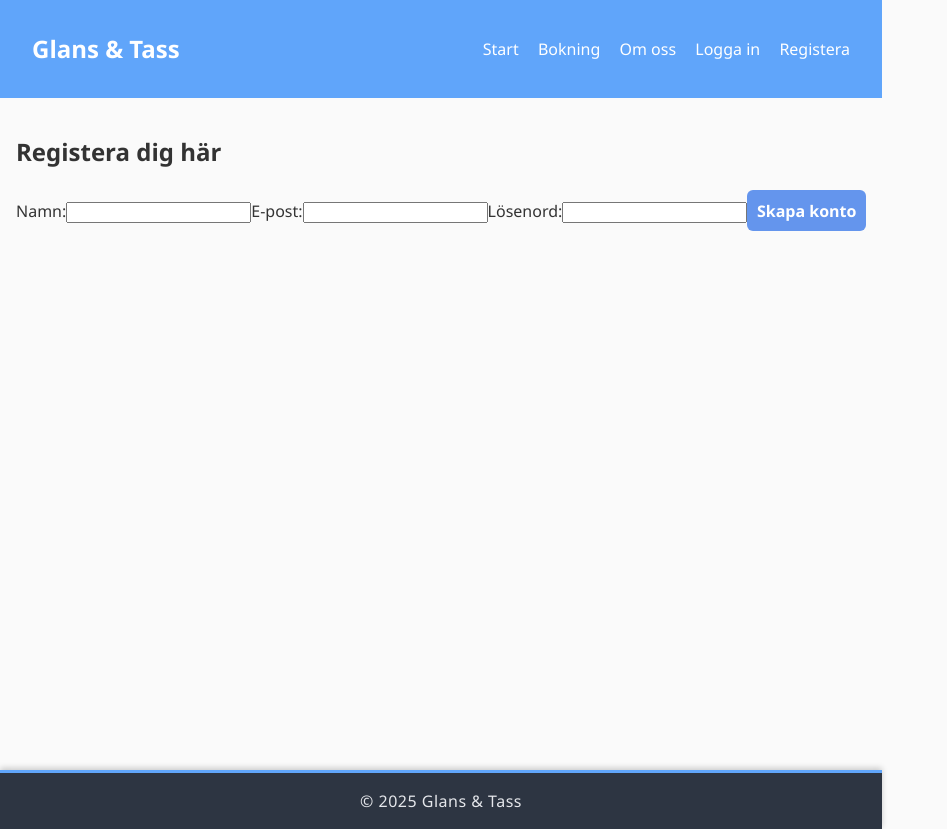
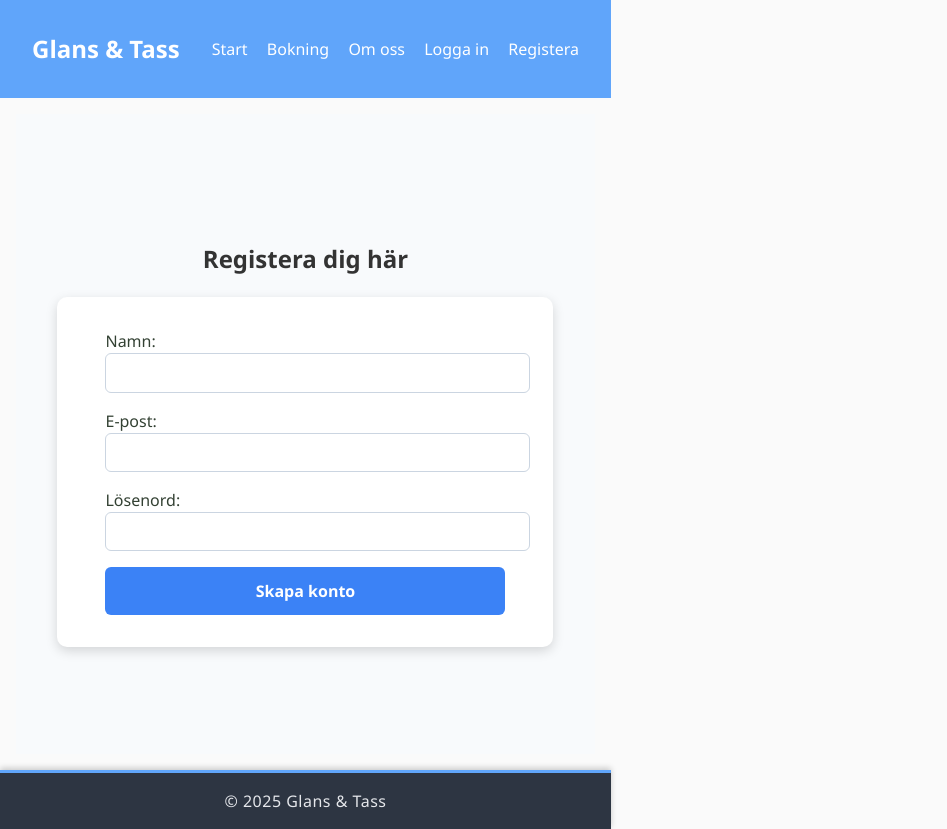
Before and after one commit to jossan93/glans-tass, a React (Vite) app in the folder frontend/fronted/: page /register in a window 1280 px wide. Shown: the whole page, without its empty margins (0-947 px from the left). Built offline with nearby package versions, Linux system fonts and the light colour scheme; no server answers.

Commit message:
added some css to RegisterPage.tsx

```diff
--- a/frontend/fronted/src/pages/RegisterPage.tsx
+++ b/frontend/fronted/src/pages/RegisterPage.tsx
@@ -1,6 +1,7 @@
 import { useState } from "react";
 import { useNavigate } from "react-router-dom";
 import { userApi } from "../api";
+import "../styles/pages/RegisterPage.css"
 
 export default function RegisterPage() {
     const [name, setName] = useState("");
--- /dev/null
+++ b/frontend/fronted/src/styles/pages/RegisterPage.css
@@ -0,0 +1,59 @@
+.register-container {
+    display: flex;
+    flex-direction: column;
+    align-items: center;
+    justify-content: center;
+    min-height: 80vh;
+    background-color: #f8fafc;
+}
+
+.register-form {
+    background: white;
+    padding: 2rem 3rem;
+    border-radius: 10px;
+    box-shadow: 0 4px 12px rgba(0, 0, 0, 0.15);
+    width: 100%;
+    max-width: 400px;
+}
+
+.register-form h2 {
+    text-align: center;
+    color: #1e293b;
+    margin-bottom: 1.5rem;
+}
+
+.register-form label {
+    display: block;
+    color: #334133;
+    font-weight: 0.5rem;
+}
+
+.register-form input {
+    width: 100%;
+    padding: 0.7rem;
+    border: 1px solid #cbd5e1;
+    border-radius: 6px;
+    margin-bottom: 1rem;
+    transition: border-color 0.3s;
+}
+
+.register-form input:focus {
+    border-color: #3b82f6;
+    outline: none;
+}
+
+.register-form button {
+    width: 100%;
+    background-color: #3b82f6;
+    color: white;
+    padding: 0.8rem;
+    border: none;
+    border-radius: 6px;
+    font-weight: 600;
+    cursor: pointer;
+    transition: background-color 0.3s ease;
+}
+
+.register-form button:hover {
+    background-color: #2563eb;
+}
```
Also changed, not shown: frontend/fronted/src/styles/pages/AboutPage.css (added), frontend/fronted/src/styles/pages/BookingPage.css (added), frontend/fronted/src/styles/pages/HomePage.css (added), frontend/fronted/src/styles/pages/ProfilePage.css (added), frontend/fronted/src/styles/pages/about.css (deleted), frontend/fronted/src/styles/pages/booking.css (deleted), frontend/fronted/src/styles/pages/home.css (deleted), frontend/fronted/src/styles/pages/profile.css (deleted).
